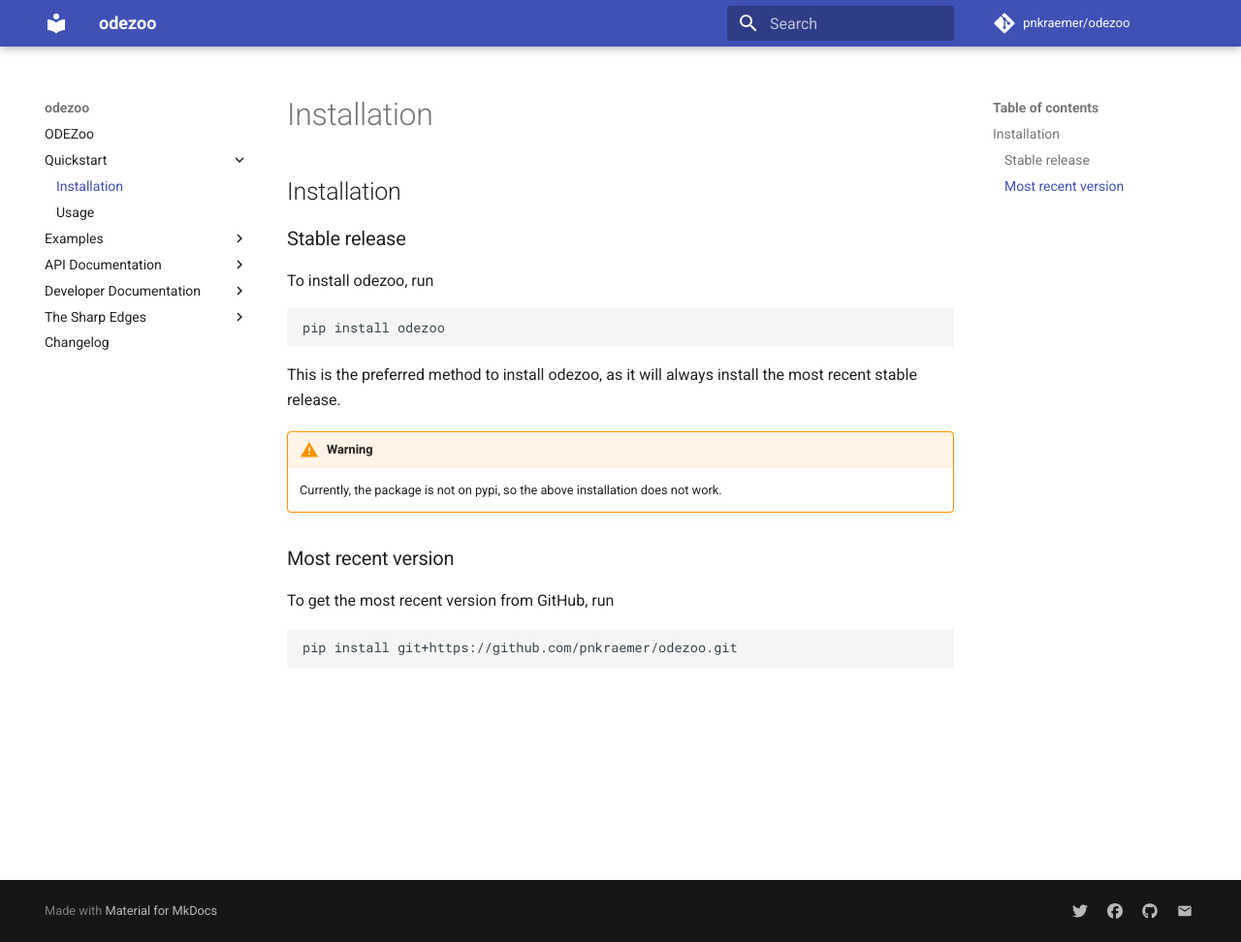
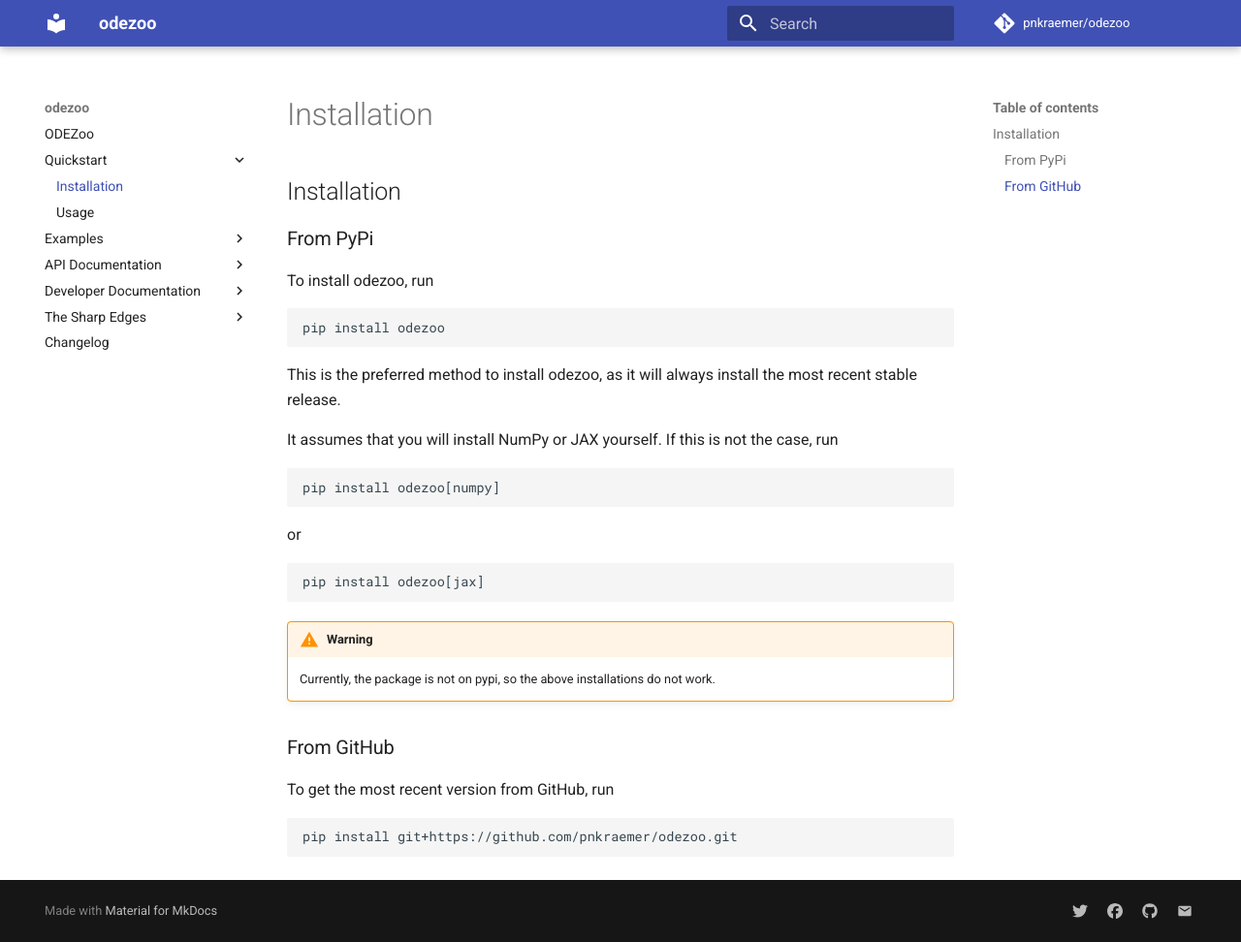
Before and after one commit to pnkraemer/diffeqzoo, an MkDocs documentation site: the page built from docs/quickstart/installation.md, in a window 1280 px wide and 972 px high. Shown: the whole window at 97% size. Built offline with MkDocs 1.6.1 and Material for MkDocs 9.7.7, drawn with Linux system fonts in a browser that asks for light colours; comment, search, counter and statistics services are not loaded.

Commit message:
More quickstartery

````diff
--- a/docs/quickstart/installation.md
+++ b/docs/quickstart/installation.md
@@ -1,6 +1,6 @@
 # Installation
 
-## Stable release
+## From PyPi
 
 To install odezoo, run
 
@@ -10,12 +10,23 @@
 
 This is the preferred method to install odezoo, as it will always install the most recent stable release.
 
+It assumes that you will install NumPy or JAX yourself.
+If this is not the case, run
+
+```commandline
+pip install odezoo[numpy]
+```
+or
+```commandline
+pip install odezoo[jax]
+```
+
 !!! warning
 
-    Currently, the package is not on pypi, so the above installation does not work.
+    Currently, the package is not on pypi, so the above installations do not work.
 
 
-## Most recent version
+## From GitHub
 
 To get the most recent version from GitHub, run
 
--- a/mkdocs.yml
+++ b/mkdocs.yml
@@ -17,6 +17,7 @@
       - dev_docs/contributing.md
       - dev_docs/open_a_pr.md
       - dev_docs/dev_setup.md
+      - dev_docs/_deploying.md
   - The Sharp Edges:
       - sharp_edges/backend.md
   - Changelog: changelog.md
````
Also changed, not shown: CHANGELOG.md (+1 -1 lines), docs/dev_docs/_deploying.md (+11 -4 lines).
